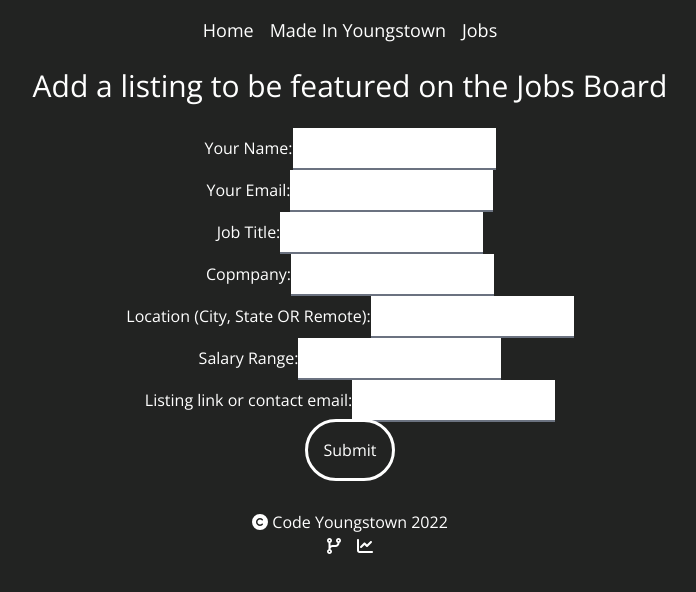
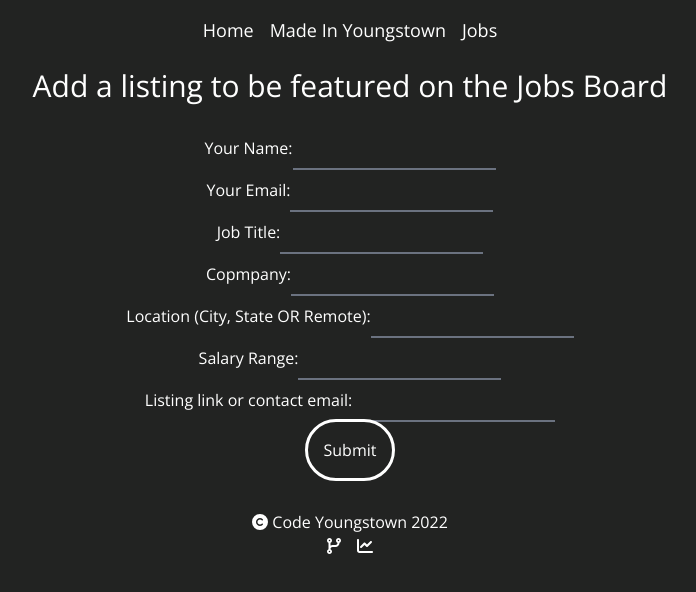
Before and after one commit to codeyoungstown/next-codeyoungstown.com, a Next.js app: page /jobs-form in a window 1280 px wide. Shown: the top 592 px of the page, without its empty margins (290-986 px from the left). Built offline with nearby package versions, Linux system fonts and the light colour scheme.

Commit message:
updated cy-gray color

```diff
--- a/components/Companies.tsx
+++ b/components/Companies.tsx
@@ -17,7 +17,7 @@ export default function Companies() {
             {company.careers != "" && (
               <button
                 type="button"
-                className="p-4 text-xs uppercase rounded shadow-md text-CYgray bg-white hover:bg-gray-300"
+                className="p-4 text-xs uppercase rounded shadow-md text-cy-gray bg-white hover:bg-gray-300"
               >
                 <a
                   href={company.careers}
@@ -31,7 +31,7 @@ export default function Companies() {
             )}
             <button
               type="button"
-              className="p-4 bg-CYgray text-white text-xs uppercase rounded shadow-md hover:text-gray-300 outline-1 outline-white outline hover:outline-gray-300"
+              className="p-4 bg-cy-gray text-white text-xs uppercase rounded shadow-md hover:text-gray-300 outline-1 outline-white outline hover:outline-gray-300"
             >
               <a
                 href={company.website}
--- a/components/FormField.tsx
+++ b/components/FormField.tsx
@@ -3,7 +3,7 @@ export default function FormField({ name, label, type = "text" }) {
     <div>
       <label htmlFor={name}>{label}</label>
       <input
-        className="bg-CYgray
+        className="bg-cy-gray
                     border-0 border-b-2 border-gray-500
                     focus:ring-0 focus:border-gray-100"
         id={name}
```
